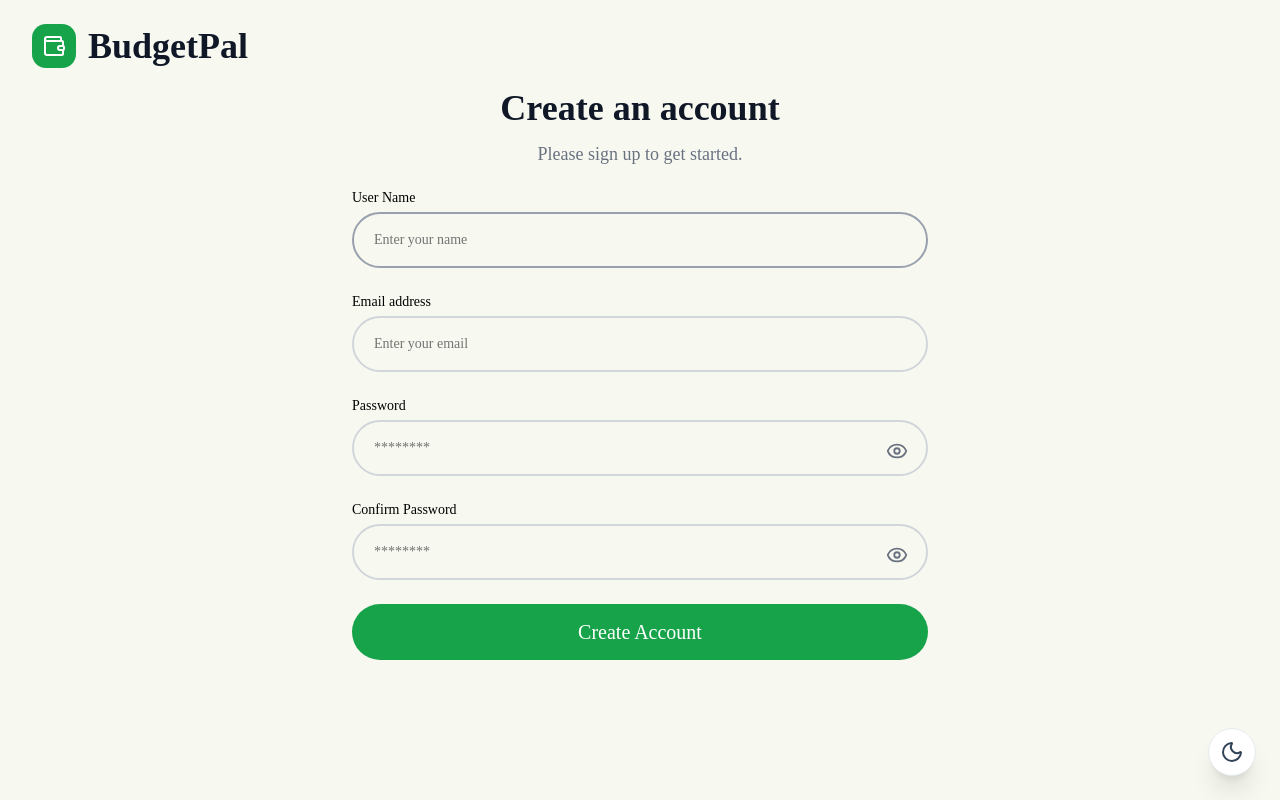
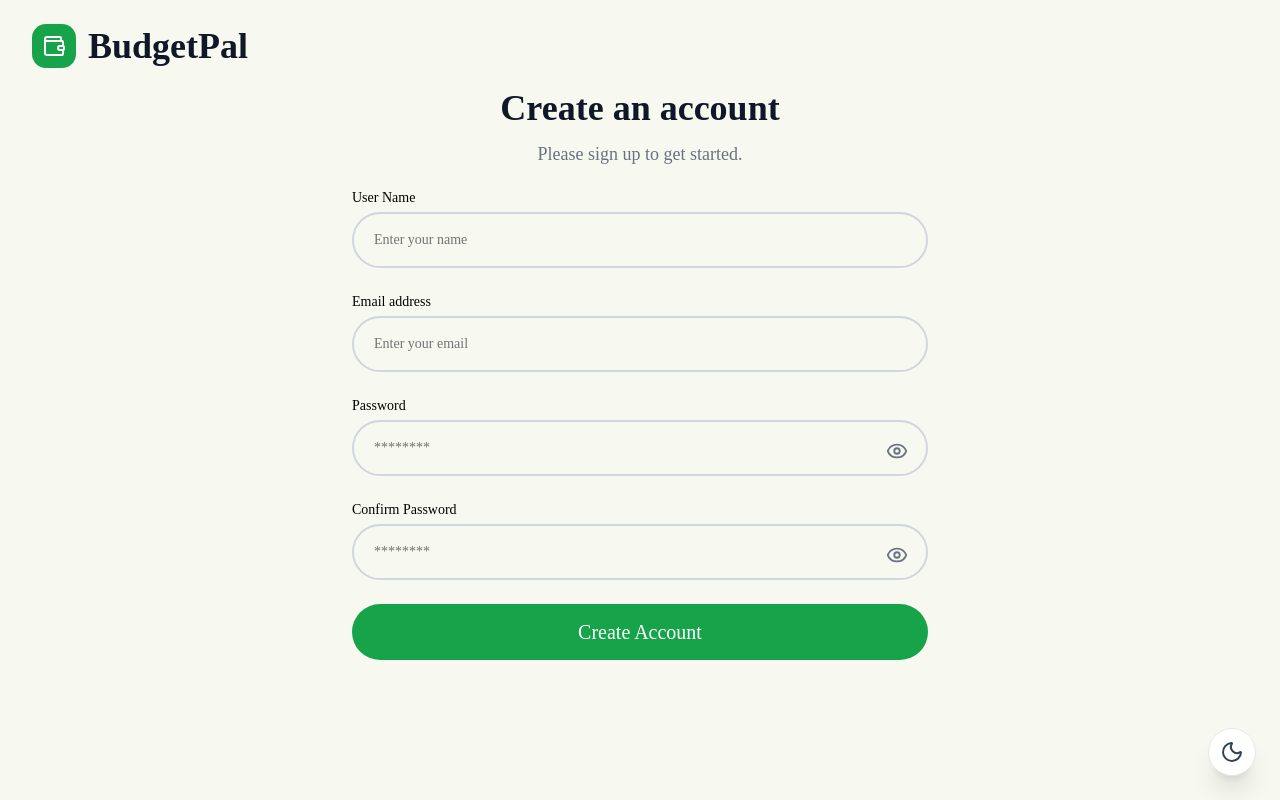
Before and after one commit to Asiwaju-Adunade/BudgetPal, a Next.js app: page /auth/signup in a window 1280 px wide. Built offline with nearby package versions, Linux system fonts and the light colour scheme; no server answers.

Commit message:
update username color

```diff
--- a/app/auth/signup/page.tsx
+++ b/app/auth/signup/page.tsx
@@ -137,7 +137,7 @@ export default function SignupPage() {
                     name: undefined,
                   }));
                 }}
-                className="text-base h-14 rounded-full px-5 border-2 border-gray-400 text-black"
+                className="text-base h-14 rounded-full px-5 border-2 border-gray-300 text-black"
               />
 
               {errors.name && (
```
